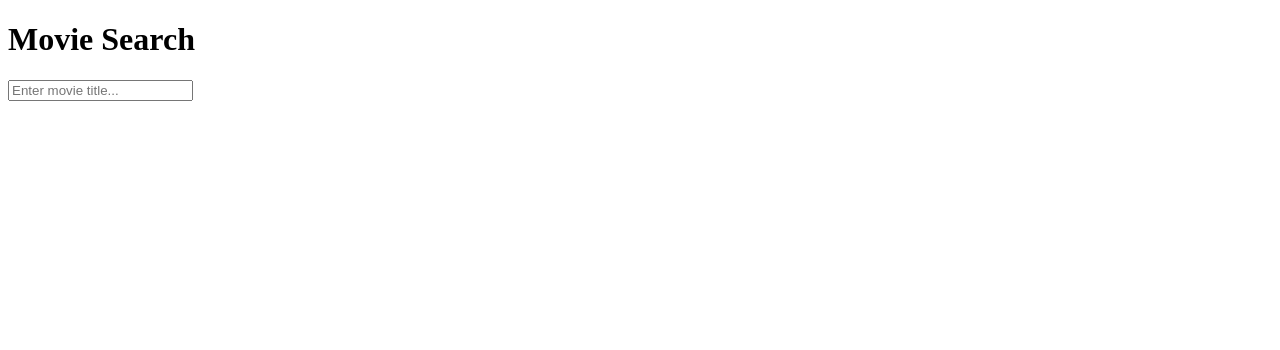
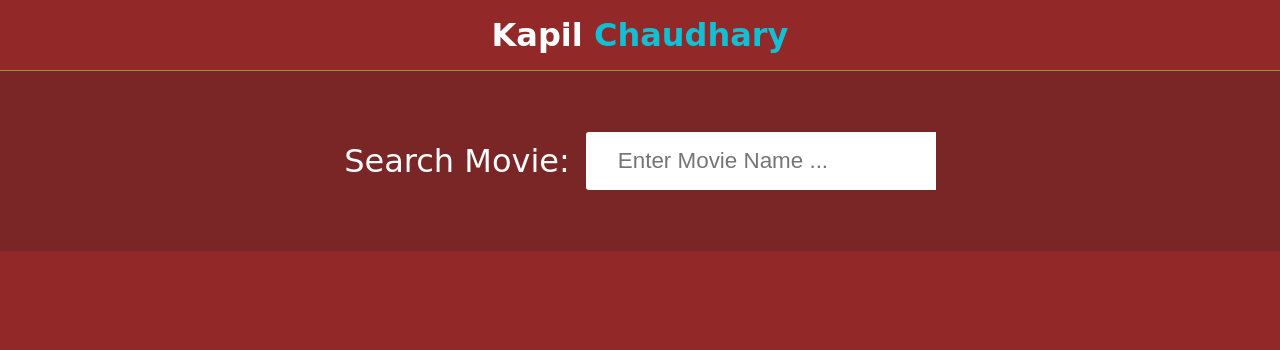
Before and after one commit to jaatdev/IMDB-Main, a plain HTML site: page index.html in a window 1280 px wide. Drawn offline with Linux system fonts and the light colour scheme; a web font is replaced by a local one.

Commit message:
index.html

```diff
--- a/index.html
+++ b/index.html
@@ -2,16 +2,76 @@
 <html lang="en">
 <head>
     <meta charset="UTF-8">
+    <meta http-equiv="X-UA-Compatible" content="IE=edge">
     <meta name="viewport" content="width=device-width, initial-scale=1.0">
     <title>Movie Search Website</title>
-    <link rel="stylesheet" href="styles.css">
-    <script src="script.js" defer></script>
+    <!-- font awesome icons cdn -->
+    <link rel="stylesheet" href="https://cdnjs.cloudflare.com/ajax/libs/font-awesome/6.0.0-beta3/css/all.min.css" integrity="sha512-Fo3rlrZj/k7ujTnHg4CGR2D7kSs0v4LLanw2qksYuRlEzO+tcaEPQogQ0KaoGN26/zrn20ImR1DfuLWnOo7aBA==" crossorigin="anonymous" referrerpolicy="no-referrer" />
+    <!-- custom css -->
+    <link rel = "stylesheet" href = "main.css">
 </head>
 <body>
-    <header>
-        <h1>Movie Search</h1>
-        <input type="text" id="search-input" placeholder="Enter movie title...">
-    </header>
-    <main id="movie-list"></main>
+
+    <div class = "wrapper">
+        <!-- logo -->
+        <div class = "logo">
+            <div class = "container">
+                <p>Kapil <span>Chaudhary</span></p>
+            </div>
+        </div>
+        <!-- end of logo -->
+        <!-- search container -->
+        <div class = "search-container">
+            <div class = "search-element">
+                <h3>Search Movie:</h3>
+                <input type = "text" class = "form-control" placeholder="Enter Movie Name ..." id = "movie-search-box" onkeyup="findMovies()" onclick = "findMovies()">
+
+                <div class = "search-list" id = "search-list">
+                    <!-- list here -->
+                    <!-- <div class = "search-list-item">
+                        <div class = "search-item-thumbnail">
+                            <img src = "medium-cover.jpg">
+                        </div>
+                        <div class = "search-item-info">
+                            <h3>Guardians of the Galaxy Vol. 2</h3>
+                            <p>2017</p>
+                        </div>
+                    </div> -->
+                </div>
+            </div>
+        </div>
+        <!-- end of search container -->
+
+        <!-- result container -->
+        <div class = "container">
+            <div class = "result-container">
+                <div class = "result-grid" id = "result-grid">
+                    <!-- movie information here -->
+                    <!-- <div class = "movie-poster">
+                        <img src = "medium-cover.jpg" alt = "movie poster">
+                    </div>
+                    <div class = "movie-info">
+                        <h3 class = "movie-title">Guardians of the Galaxy Vol. 2</h3>
+                        <ul class = "movie-misc-info">
+                            <li class = "year">Year: 2017</li>
+                            <li class = "rated">Ratings: PG-13</li>
+                            <li class = "released">Released: 05 May 2017</li>
+                        </ul>
+                        <p class = "genre"><b>Genre:</b> Action, Adventure, Comedy</p>
+                        <p class = "writer"><b>Writer:</b> James Gunn, Don Abnett, Andy Lanning</p>
+                        <p class = "actors"><b>Actors: </b>Chris Pratt, Zoe Saldana, Dave Bautista</p>
+                        <p class = "plot"><b>Plot:</b> The Guardians struggle to keep together as a team while dealing with their personal family issues, notably Star-Lord's ecounter with his father the ambitious celestial being Ego.</p>
+                        <p class = "language"><b>Language:</b> English</p>
+                        <p class = "awards"><b><i class = "fas fa-award"></i></b> Nominated for 1 Oscar</p>
+                    </div> -->
+                </div>
+            </div>
+        </div>
+        <!-- end of result container -->
+    </div>
+
+
+    <!-- movie app js -->
+    <script src = "script.js"></script>
 </body>
 </html>
```
